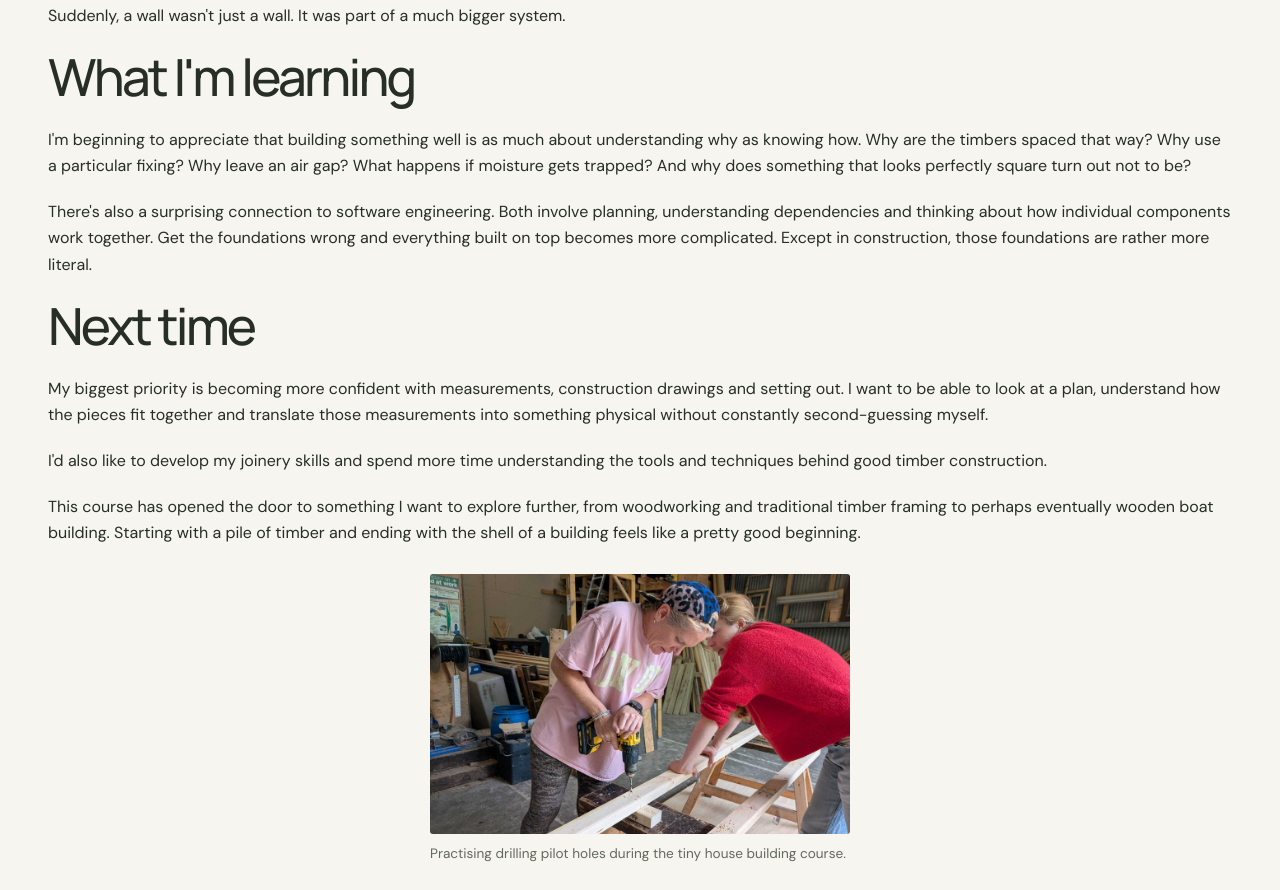
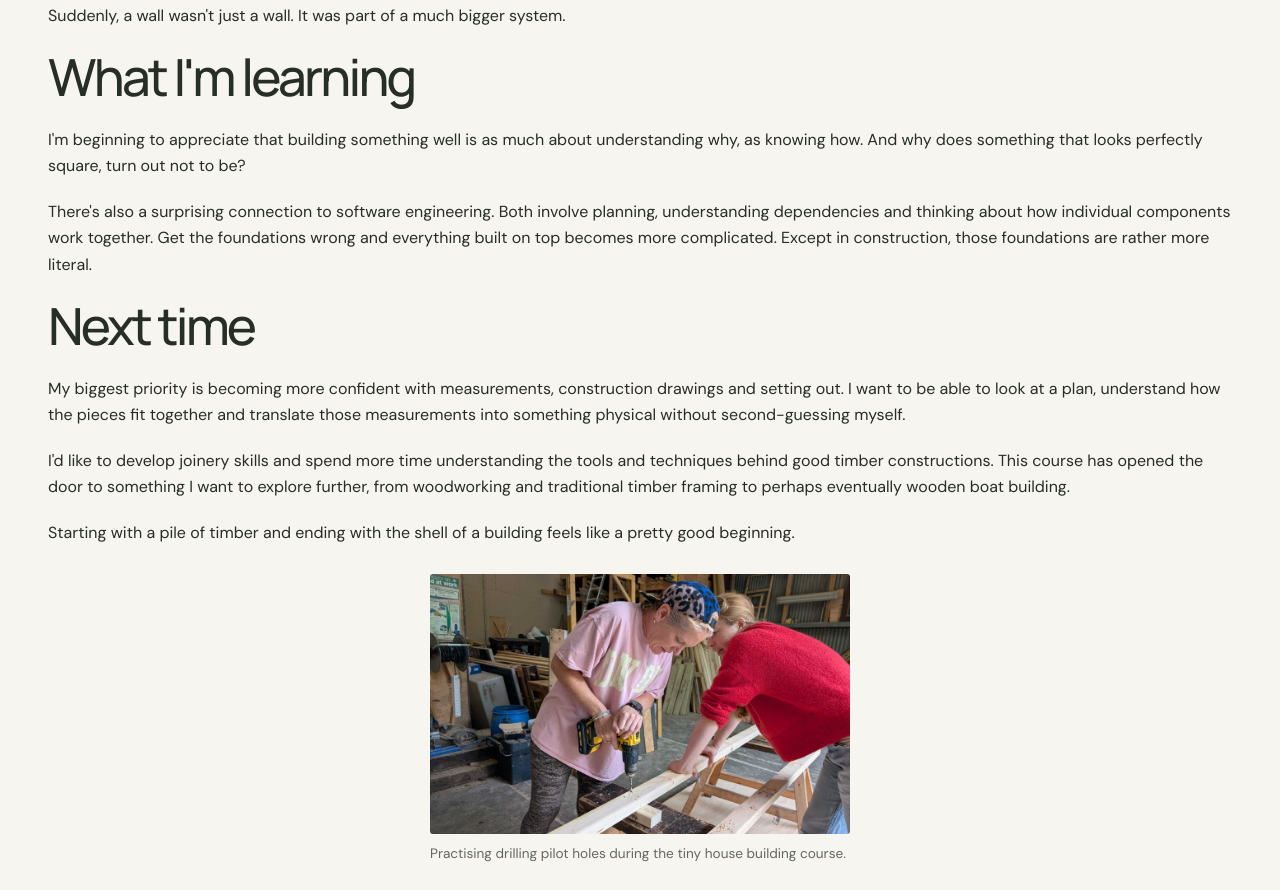
Before and after one commit to KScriven/veryhuman, a plain HTML site: page posts/tiny-homes-build.html in a window 1280 px wide. Shown: the part 1476-2366 px from the top of the page. Drawn offline with Linux system fonts and the light colour scheme.

Commit message:
Update to journal entries

```diff
--- a/posts/tiny-homes-build.html
+++ b/posts/tiny-homes-build.html
@@ -135,10 +135,8 @@
           <h2>What I'm learning</h2>
           <p>
             I'm beginning to appreciate that building something well is as much
-            about understanding why as knowing how.
-            Why are the timbers spaced that way? Why use a particular fixing?
-            Why leave an air gap? What happens if moisture gets trapped? And why
-            does something that looks perfectly square turn out not to be?
+            about understanding why, as knowing how. And why
+            does something that looks perfectly square, turn out not to be?</p>
           </p>
           <p>
             There's also a surprising connection to software engineering. Both
@@ -153,17 +151,16 @@
             construction drawings and setting out.
             I want to be able to look at a plan, understand how the pieces fit
             together and translate those measurements into something physical
-            without constantly second-guessing myself.
+            without second-guessing myself.
           </p>
           <p>
-            I'd also like to develop my joinery skills and spend more time
+            I'd like to develop joinery skills and spend more time
             understanding the tools and techniques behind good timber
-            construction.
+            constructions.   This course has opened the door to something I want to explore
+            further, from woodworking and traditional timber framing to perhaps
+            eventually wooden boat building.
           </p>
           <p>
-            This course has opened the door to something I want to explore
-            further, from woodworking and traditional timber framing to perhaps
-            eventually wooden boat building.
             Starting with a pile of timber and ending with the shell of a
             building feels like a pretty good beginning.
           </p>
```
